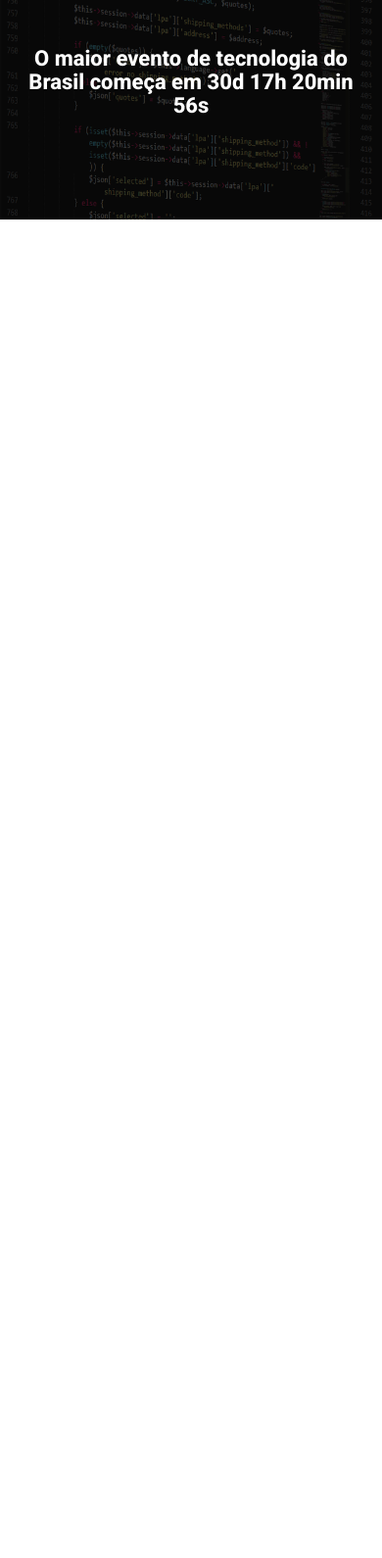
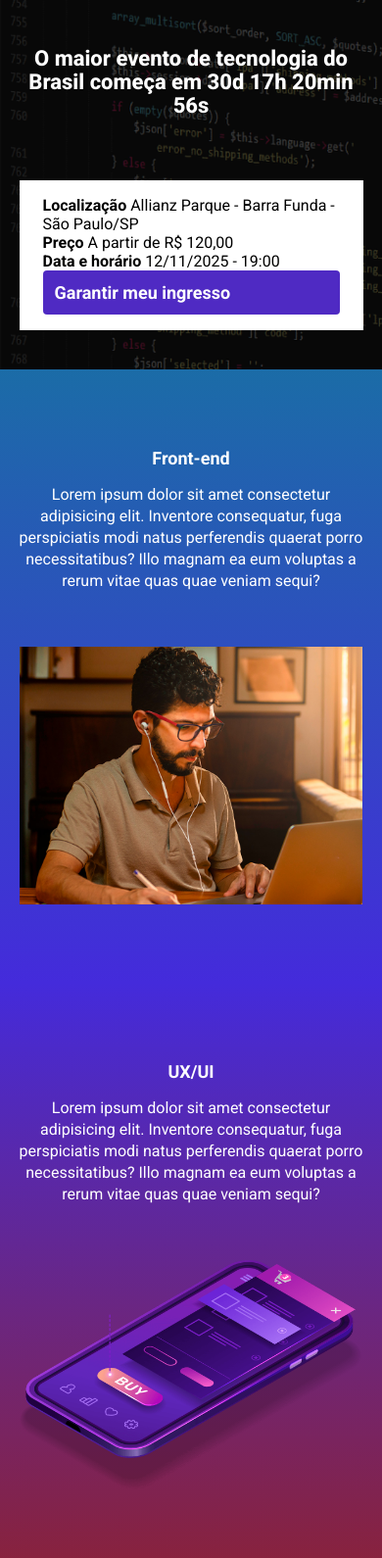
Before and after one commit to JoelRiquelmy/ebac_talks, a website built with Parcel: page src/index.html in a window 390 px wide. Shown: the part 80-1670 px from the top of the page at 98% size. Before the commit the page ends 844 px from the top, so only its background shows below. Built offline with nearby package versions, Linux system fonts and the light colour scheme.

Commit message:
conteudo da ladingpage

```diff
--- a/src/index.html
+++ b/src/index.html
@@ -3,13 +3,14 @@
 <head>
     <meta charset="UTF-8">
     <meta name="viewport" content="width=device-width, initial-scale=1.0">
-    <title>Document</title>
+    <title>Ebac-talks</title>
 
     <link rel="preconnect" href="https://fonts.googleapis.com">
     <link rel="preconnect" href="https://fonts.gstatic.com" crossorigin>
     <link href="https://fonts.googleapis.com/css2?family=Roboto:ital,wght@0,100..900;1,100..900&display=swap" rel="stylesheet">
 
     <link rel="stylesheet" href="styles/main.scss">
+    <link rel="stylesheet" href="https://unpkg.com/aos@next/dist/aos.css" />
 </head>
 <body>
     <header class="hero">
@@ -19,9 +20,75 @@
                 O maior evento de tecnologia do Brasil começa em
                 30d 17h 20min 56s
             </P>
+            <div class="infos-bar">
+                <ul class="infos-bar__infos">
+                    <li class="infos-bar__info__item">
+                        <b>Localização</b>
+                        Allianz Parque - Barra Funda - São Paulo/SP
+                    </li>
+                    <li class="infos-bar__info__item">
+                        <b>Preço</b>
+                        A partir de R$ 120,00
+                    </li>
+                    <li class="infos-bar__info__item">
+                        <b>Data e horário</b>
+                        12/11/2025 - 19:00
+                    </li>
+                </ul>
+                <a href="#" class="button button--primary">Garantir meu ingresso</a>
+            </div>
         </div>
     </header>
+    <section class="event event--frontend" >
+        <div class="container" data-aos="fade-right">
+            <div class="event__details">
+                <h2 class="event__details__title">Front-end</h2>
+                <p class="event__details__description">
+                    Lorem ipsum dolor sit amet consectetur adipisicing elit. Inventore consequatur, fuga perspiciatis modi natus perferendis quaerat porro necessitatibus? Illo magnam ea eum voluptas a rerum vitae quas quae veniam sequi?
+                </p>
+            </div>
+            <img class="event__image" src="./images/frontend.png" alt="front-end">
+        </div>
+    </section>
 
+    <section class="event event--ux-ui event--image-left" >
+        <div class="container" data-aos="fade-left">
+            <div class="event__details">
+                <h2 class="event__details__title">UX/UI</h2>
+                <p class="event__details__description">
+                    Lorem ipsum dolor sit amet consectetur adipisicing elit. Inventore consequatur, fuga perspiciatis modi natus perferendis quaerat porro necessitatibus? Illo magnam ea eum voluptas a rerum vitae quas quae veniam sequi?
+                </p>
+            </div>
+            <img class="event__image" src="./images/ui-ux.png" alt="UX/UI">
+        </div>
+    </section>
+
+    <section class="event event--data-science" >
+        <div class="container" data-aos="fade-right">
+            <div class="event__details">
+                <h2 class="event__details__title">Data Science</h2>
+                <p class="event__details__description">
+                    Lorem ipsum dolor sit amet consectetur adipisicing elit. Inventore consequatur, fuga perspiciatis modi natus perferendis quaerat porro necessitatibus? Illo magnam ea eum voluptas a rerum vitae quas quae veniam sequi?
+                </p>
+            </div>
+            <img class="event__image" src="./images/data.png" alt="Data Science">
+        </div>
+    </section>
+
+    <section class="event event--backend event--image-left" >
+        <div class="container" data-aos="fade-left">
+            <div class="event__details">
+                <h2 class="event__details__title">Back-end</h2>
+                <p class="event__details__description">
+                    Lorem ipsum dolor sit amet consectetur adipisicing elit. Inventore consequatur, fuga perspiciatis modi natus perferendis quaerat porro necessitatibus? Illo magnam ea eum voluptas a rerum vitae quas quae veniam sequi?
+                </p>
+            </div>
+            <img class="event__image" src="./images/backend.png" alt="Back-end">
+        </div>
+    </section>
+
+
+    <script src="https://unpkg.com/aos@next/dist/aos.js"></script>
     <script src="scripts/main.js"></script>
 </body>
 </html>
--- a/src/scripts/main.js
+++ b/src/scripts/main.js
@@ -1 +1 @@
-console.log("Hello, World!");
+AOS.init();
--- /dev/null
+++ b/src/styles/_event.scss
@@ -0,0 +1,69 @@
+@use 'variables' as *;
+
+.event {
+    padding: 80px 0;
+
+
+    &--frontend {
+        background-image: linear-gradient($blue1, $blue2);
+    }
+
+    &--ux-ui {
+        background-image: linear-gradient($blue2, $pink);
+    }
+
+    &--data-science {
+        background-image: linear-gradient($pink, $yellow);
+    }
+
+    &--backend {
+        background-image: linear-gradient($yellow, $pink);
+    }
+
+    &--image-left {
+        .container {
+            flex-direction: row-reverse;
+        }
+    }
+
+    .container {
+        display: flex;
+        gap:40px
+    }
+
+    &__image {
+        max-width: 360px;
+    }
+
+    &__details {
+
+        &__title {
+            font-size: 18px;
+            font-weight: bold;
+            padding-bottom: 16px;
+            color: $textColor;
+        }
+
+        &__description {
+            line-height: 22px;
+            color: $textColor;
+        }
+    }
+
+    @media (max-width: 640px) {
+        .container {
+                flex-direction: column;
+                align-items: center;
+                text-align: center;
+            }
+
+            &__image {
+                max-width: 100%;
+            }
+
+            &__details {
+                margin-right: 0;
+                margin-bottom: 16px;
+            }
+        }
+}
--- a/src/styles/_hero.scss
+++ b/src/styles/_hero.scss
@@ -1,3 +1,5 @@
+@use 'variables' as *;
+
 .hero {
     padding-top: 64px;
     padding-bottom: 100px;
@@ -17,7 +19,7 @@
         left: 0;
         width: 100%;
         height: 100%;
-        background-color: #000;
+        background-color: $textColorSecondary;
         opacity: 0.7;
     }
 
@@ -28,6 +30,7 @@
         line-height: 56px;
         font-weight: 800;
         text-align: center;
+        color: $textColor;
     }
 
     &__logo {
--- /dev/null
+++ b/src/styles/_variables.scss
@@ -0,0 +1,8 @@
+$textColor: #fff;
+$textColorSecondary: #000;
+
+$blue1: #1B6CA7;
+$blue2: #442BDB;
+$pink: #89223B;
+$yellow: #9C791D;
+$button: #4F2AC3;
--- /dev/null
+++ b/src/styles/components/_buttons.scss
@@ -0,0 +1,35 @@
+@use '../variables' as *;
+
+.button {
+    padding: 12px;
+    font-size: 18px;
+    font-weight: bold;
+    text-decoration: none;
+    text-align: center;
+    white-space: nowrap;
+
+    &--primary {
+        background-color: $button;
+        color: $textColor;
+        border: none;
+        border-radius: 4px;
+        cursor: pointer;
+        transition: background-color 0.3s ease;
+
+        &:hover {
+            background-color: #0056b3;
+        }
+    }
+
+    @media (max-width: 640px) {
+        display: block;
+        width: 100%;
+
+    }
+
+    @media (max-width: 1024px) {
+        display: flex;
+        align-items: center;
+
+    }
+}
--- /dev/null
+++ b/src/styles/components/_infos_bar.scss
@@ -0,0 +1,50 @@
+@use '../variables' as *;
+
+.infos-bar {
+    padding: 16px 24px;
+    background-color: $textColor;
+    display: flex;
+    justify-content: space-between;
+
+    &__infos {
+        display: flex;
+        gap: 40px;
+
+        &__item {
+            font-size: 14px;
+            color: $textColorSecondary;
+
+            b {
+                font-size: 18px;
+                display: block;
+                color: $textColorSecondary;
+            }
+        }
+    }
+
+    @media (max-width: 640px) {
+        display: block;
+
+        &__infos {
+            display: block;
+
+            &__item {
+                margin-bottom: 24px;
+            }
+        }
+    }
+
+    @media (max-width: 1024px) {
+        display: block;
+
+        &__infos {
+            display: block;
+            gap: 16px;
+
+            &__item {
+                margin-bottom: 24px;
+            }
+        }
+
+    }
+}
--- a/src/styles/main.scss
+++ b/src/styles/main.scss
@@ -1,12 +1,18 @@
 @use 'hero';
+@use 'components/infos_bar';
+@use 'components/buttons';
+@use 'event';
+@use 'variables' as *;
 
 * {
     margin: 0;
     padding: 0;
     box-sizing: border-box;
     font-family: Roboto, sans-serif;
-    color: #fff;
+    list-style: none;
+
 }
+
 
 .container {
     width: 100%;
```
